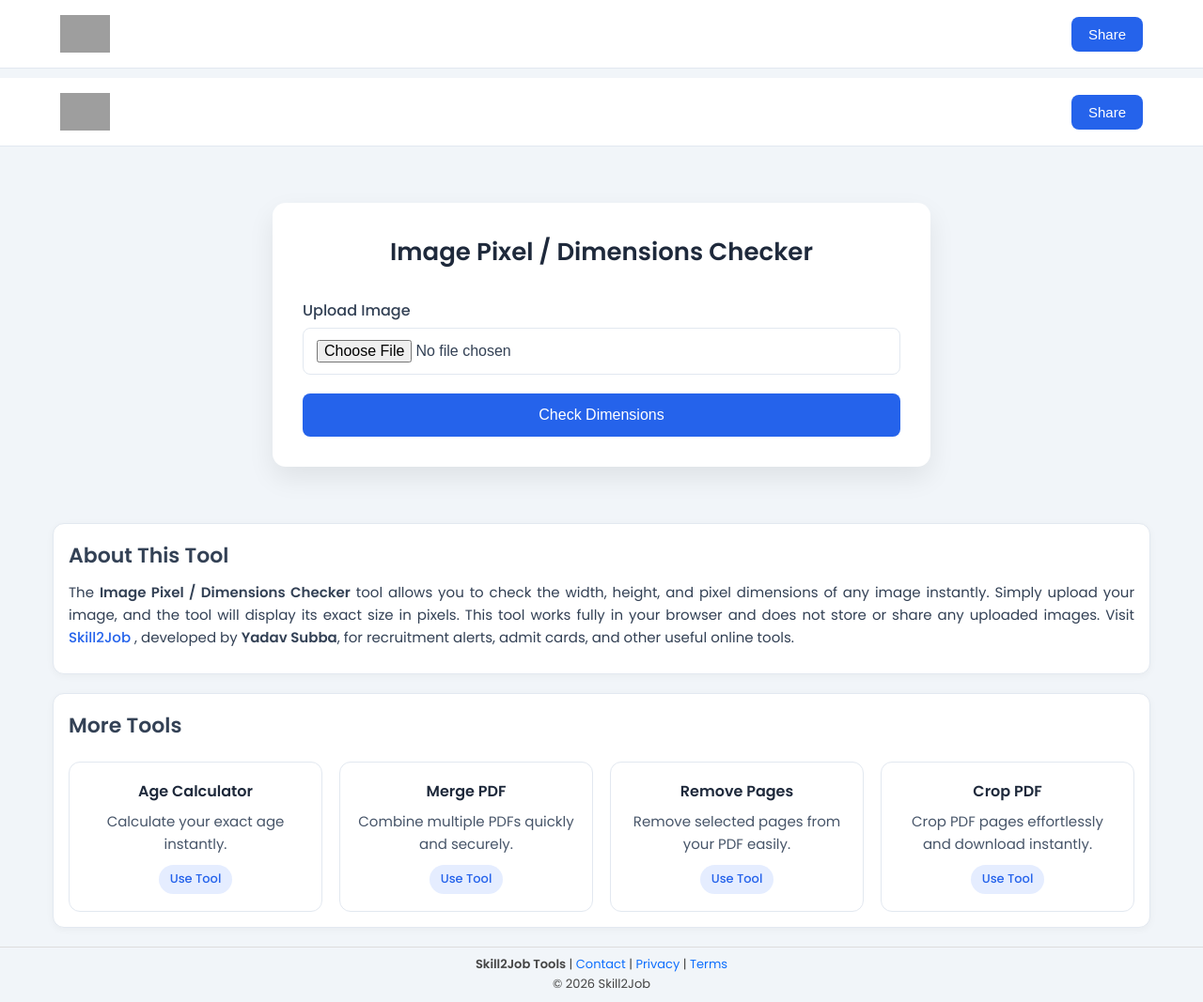
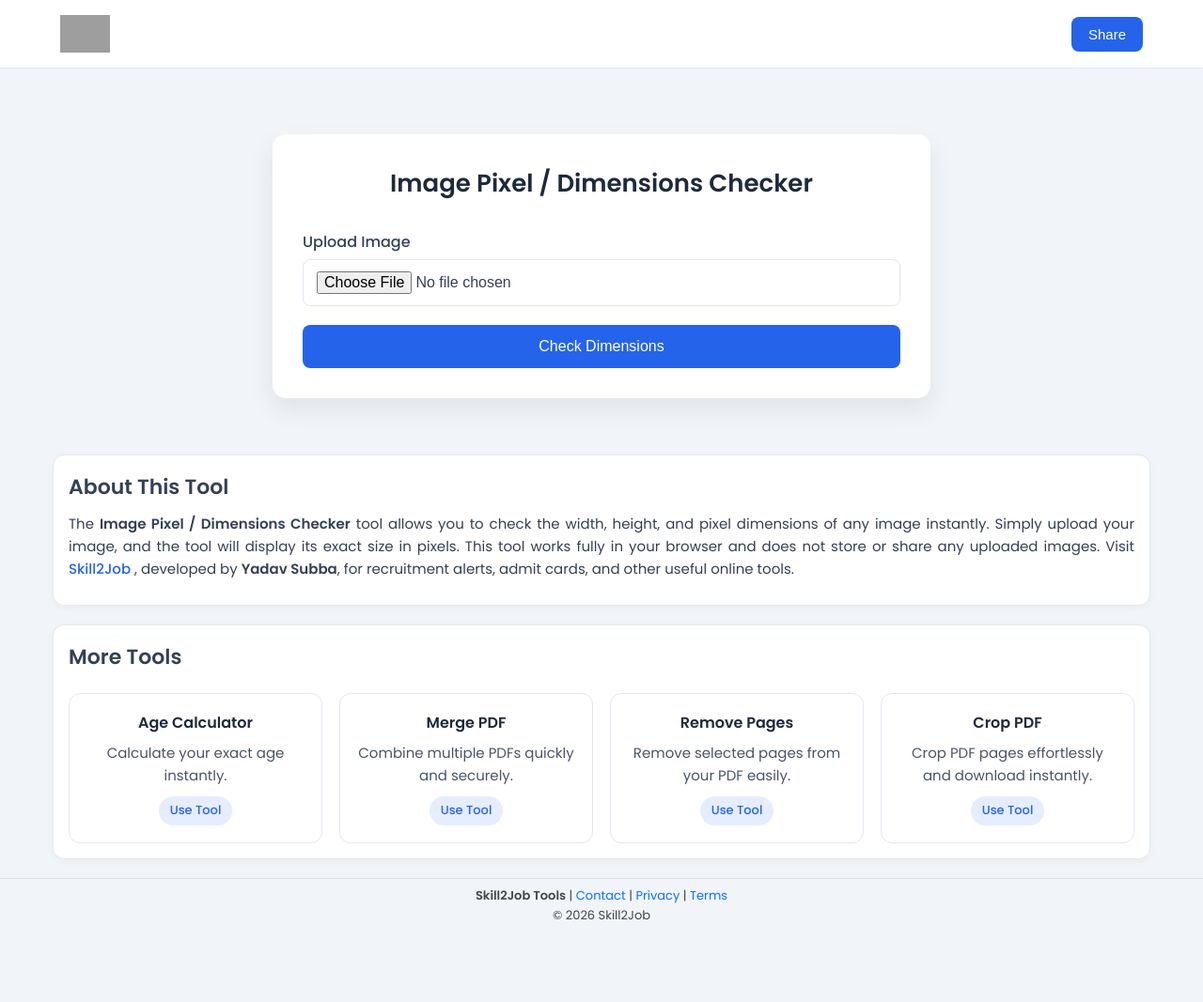
Before and after one commit to yadav150/tools., a Jekyll site: the page built from image-pixel-checker/index.html, in a window 1280 px wide and 1067 px high. Shown: the whole window at 94% size. Built offline with Jekyll 4.4.1, drawn with Linux system fonts in a browser that asks for light colours; grey boxes are pictures that could not be loaded.

Commit message:
Update index.html

```diff
--- a/image-pixel-checker/index.html
+++ b/image-pixel-checker/index.html
@@ -347,16 +347,6 @@ show_ads: true
   </style>
 </head>
 <body>
-
-<header>
-  <div class="header-container">
-    <div class="logo">
-      <img src="https://i.postimg.cc/YCnzSpLg/Official_Logo.webp" alt="Skill2Job Logo">
-    </div>
-    <button class="share-btn" id="shareBtn">Share</button>
-  </div>
-</header>
-
 <section class="tool-section">
   <div class="tool-card">
     <h1>Image Pixel / Dimensions Checker</h1>
```
